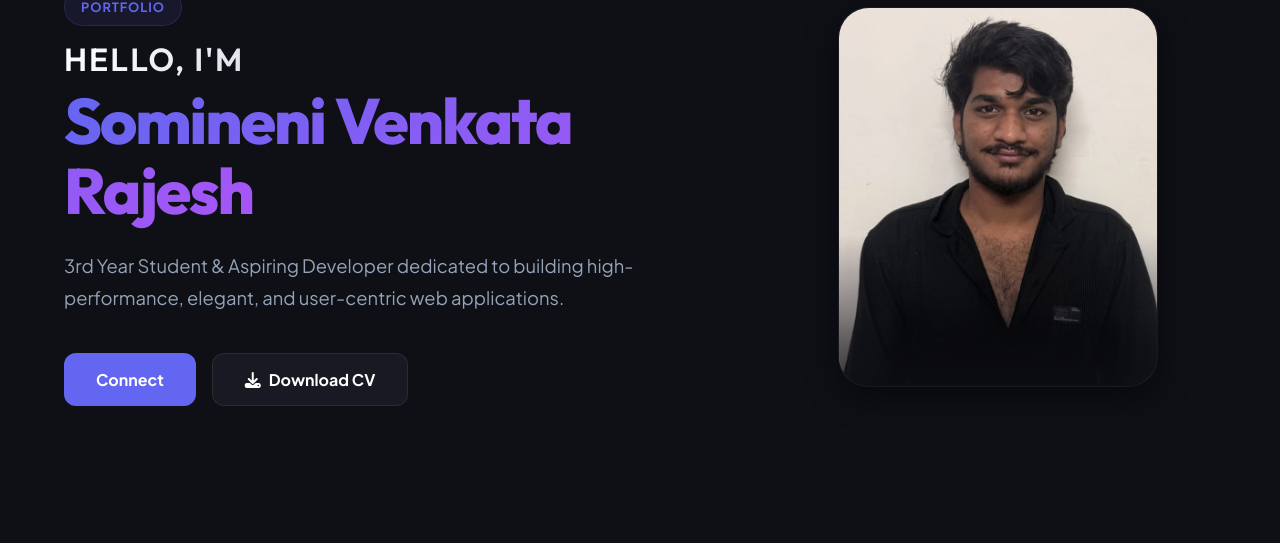
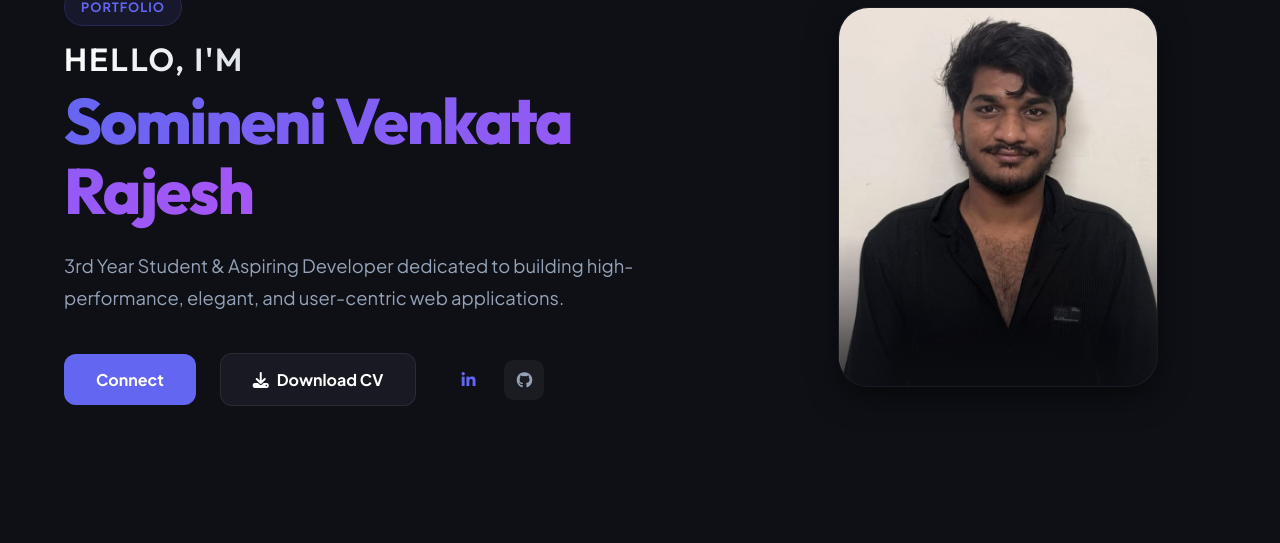
Before and after one commit to sominenivenkatarajesh/Portfolio, a Django app: page / in a window 1280 px wide. Shown: the part 155-698 px from the top of the page. Run offline with Django 5.2, Linux system fonts and the light colour scheme; data comes from the database, SQL or seed files in the repository.

Commit message:
Fix: Corrected LinkedIn profile URL

```diff
--- a/portfolio/app/context_processors.py
+++ b/portfolio/app/context_processors.py
@@ -8,5 +8,5 @@ def global_context(request):
         'phone': os.environ.get('PHONE', '+91 6302759116'),
         'address': os.environ.get('ADDRESS', 'Visakhapatnam, Andhra Pradesh, India'),
         'github': os.environ.get('GITHUB', 'https://github.com/sominenivenkatarajesh'),
-        'linkedin': os.environ.get('LINKEDIN', 'https://www.linkedin.com/in/sominenivenkatarajesh'),
+        'linkedin': os.environ.get('LINKEDIN', 'https://www.linkedin.com/in/somineni-venkat-rajesh'),
     }
--- a/portfolio/templates/home.html
+++ b/portfolio/templates/home.html
@@ -15,12 +15,16 @@
             </h1>
             <p style="font-size: 1.15rem; margin: 0 0 2.5rem; max-width: 90%; line-height: 1.7;">{{ role }} dedicated to
                 building high-performance, elegant, and user-centric web applications.</p>
-            <div class="hero-btns" style="justify-content: flex-start;">
+            <div class="hero-btns" style="justify-content: flex-start; align-items: center; gap: 1.5rem;">
                 <a href="{% url 'contact' %}" class="btn btn-primary" style="padding: 0.8rem 2rem;">Connect</a>
                 <a href="{% static 'resume/resume.pdf' %}" class="btn btn-secondary" style="padding: 0.8rem 2rem;"
                     download>
                     <i class="fas fa-download" style="margin-right: 8px;"></i> Download CV
                 </a>
+                <div class="hero-socials" style="display: flex; gap: 1rem; margin-left: 0.5rem;">
+                    <a href="{{ linkedin }}" target="_blank" class="btn-icon" style="background: rgba(var(--primary-rgb), 0.1); color: var(--primary);"><i class="fab fa-linkedin-in"></i></a>
+                    <a href="{{ github }}" target="_blank" class="btn-icon"><i class="fab fa-github"></i></a>
+                </div>
             </div>
         </div>
         <div class="hero-image" style="flex: 1; display: flex; justify-content: center; min-width: 300px;">
```
